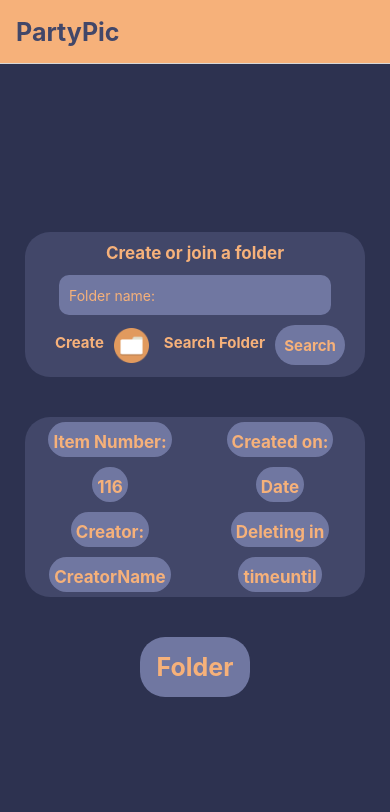
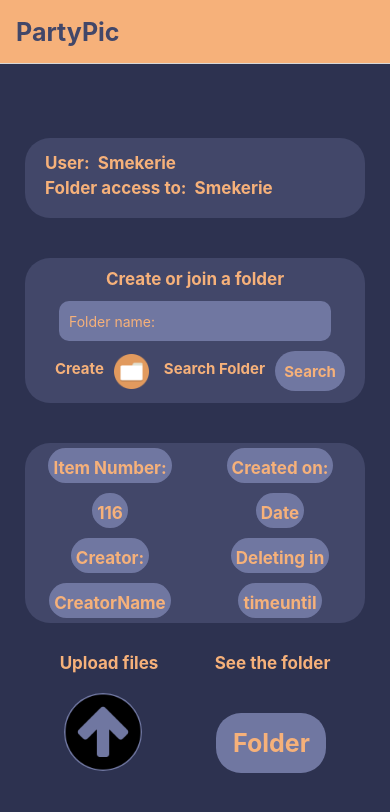
Before and after one commit to StefanBirsan/PartyPic, a React Native app: screen / in a window 390 px wide. Shown: the top 812 px of the page. Built offline with nearby package versions, Linux system fonts and the light colour scheme.

Commit message:
pita cu pita

```diff
--- a/CustomComponents/ButtonUP.js
+++ b/CustomComponents/ButtonUP.js
@@ -1,32 +1,31 @@
 import React, { useState } from 'react';
-import { Alert, Image, StyleSheet, Text, TouchableOpacity, View, SafeAreaView} from "react-native";
+import { Alert, Image, StyleSheet, Text, TouchableOpacity, View, SafeAreaView , Dimensions} from "react-native";
 import { firebase } from "../Scripts/config";
 import * as FileSystem from 'expo-file-system';
 import * as ImagePicker from 'expo-image-picker';
 
-
-
-const ButtonUp  = () => {
+const ButtonUp = () => {
     const [image, setImage] = useState(null);
     const [uploading, setUploading] = useState(false);
 
-    const pickImage = async ()  => {
+    const pickImage = async () => {
         let result = await ImagePicker.launchImageLibraryAsync({
             mediaTypes: ImagePicker.MediaTypeOptions.All,  //Images and Videos
             allowsEditing: true,
-            aspect: [4,3],
+            aspect: [4, 3],
             quality: 1,
         });
 
-        if (!result.canceled) {
+        if (!result.cancelled) {
             setImage(result.assets[0].uri);
+            uploadMedia(result.assets[0].uri); // Call uploadMedia function after picking image
         }
     };
 
-    const uploadMedia = async () => {
+    const uploadMedia = async (imageUri) => {
         setUploading(true);
         try {
-            const { uri } = await FileSystem.getInfoAsync(image);
+            const { uri } = await FileSystem.getInfoAsync(imageUri);
             const blob = await new Promise((resolve, reject) => {
                 const xhr = new XMLHttpRequest();
                 xhr.onload = () => {
@@ -40,10 +39,10 @@ const ButtonUp  = () => {
                 xhr.send(null);
             });
 
-            const filename = image.substring(image.lastIndexOf('/') + 1);
+            const filename = imageUri.substring(imageUri.lastIndexOf('/') + 1);
             const ref = firebase.storage().ref().child(`images/${filename}`);
 
-            await  ref.put(blob);
+            await ref.put(blob);
             setUploading(false);
             Alert.alert('File has been Uploaded!');
             setImage(null);
@@ -57,20 +56,14 @@ const ButtonUp  = () => {
 
     return (
         <SafeAreaView style={styles.container}>
+
             <TouchableOpacity style={styles.selectButton} onPress={pickImage}>
-                <Text style={styles.buttonText}>Pick your FILE</Text>
+
+                <Image style={styles.img} source={require('../assets/uploadIMG.png')} />
+
             </TouchableOpacity>
-            <View style={styles.imageContainer}>
-                {image && <Image
-                    source={{uri: image}}
-                    style={{width:150, height: 150}}
-                />}
-            </View>
-            <TouchableOpacity onPress={uploadMedia}>
-                <Image style={styles.img} source={require('../assets/uploadIMG.png')} />
-            </TouchableOpacity>
+
         </SafeAreaView>
-
     );
 };
 
@@ -82,25 +75,23 @@ const styles = StyleSheet.create({
     buttonText: {
         color: '#fff',
         fontWeight: 'bold',
-
     },
     container: {
         alignItems: "center",
     },
-
     imageContainer: {
         marginTop: 15,
         marginBottom: 10,
-        alignItems:"center",
+        alignItems: "center",
     },
-
     selectButton: {
-        borderRadius: 25,
-        width: 110,
-        height: 50,
-        backgroundColor: '#9f79ad',
+        borderRadius: Math.round(Dimensions.get('window').width + Dimensions.get('window').height) / 2,
+        width: Dimensions.get('window').width * 0.2,
+        height: Dimensions.get('window').width * 0.2,
+        backgroundColor:'#7077A1',
         justifyContent: 'center',
         alignItems: 'center',
+        marginBottom: 10,
     }
 });
 
--- /dev/null
+++ b/CustomComponents/UserCard.js
@@ -0,0 +1,73 @@
+import React from "react";
+import { StyleSheet, View, Platform, Text } from "react-native";
+
+
+const UserCard = () => {
+
+    return (
+        <View style={[styles.container, Platform.OS === 'android' && styles.androidShadow]}>
+            <View  style={styles.usercard}>
+
+                <Text style={styles.title}>User: </Text>
+
+                <Text style={styles.nams}> Smekerie</Text>
+
+            </View>
+
+            <View style={styles.usercard}>
+
+                <Text style={styles.title}>Folder access to: </Text>
+
+                <Text style={styles.nams}> Smekerie </Text>
+
+            </View>
+
+        </View>
+    );
+};
+
+const styles = StyleSheet.create({
+    container: {
+        borderRadius: 25,
+        width: 340,
+        height: 80,
+        backgroundColor: '#424769',
+        justifyContent: 'center',
+        marginTop: 20,
+        marginBottom: 20,
+    },
+
+    androidShadow: {
+        elevation: 5,
+    },
+
+    title: {
+        marginBottom: 5,
+        fontSize: 17,
+        fontWeight: 'bold',
+        color: '#F6B17A',
+        marginLeft: 20,
+    },
+
+    usercard : {
+        flexDirection : "row",
+    },
+
+    nams : {
+        marginBottom: 5,
+        fontSize: 17,
+        fontWeight: 'bold',
+        color: '#F6B17A',
+    },
+
+    folder : {
+        marginBottom: 5,
+        fontSize: 17,
+        fontWeight: 'bold',
+        color: '#F6B17A',
+        marginLeft: 5,
+    },
+
+});
+
+export default UserCard;
--- a/CustomScreens/Folderscreen.js
+++ b/CustomScreens/Folderscreen.js
@@ -11,14 +11,14 @@ const Folderscreen = () => {
                 return value
             }
         } catch (e) {
-            console.log(e)
+
         }}
 
     const [foldername, setFoldername] = useState("")
 
     useEffect(() => {
         getData().then(response =>{
-            console.log(response)
+
             setFoldername(response)
         })
     }, []);
@@ -39,20 +39,13 @@ const Folderscreen = () => {
 
     return (
         <View style={styles.Smekcontainer}>
+
             <View style={styles.topsmekcont}>
-                <Text style={styles.textsmek}>Folder Code: {foldername}</Text>
 
-                <TouchableOpacity
-                    style={styles.resetbutton}
-                    onPress={() => AsyncStorage.clear()}
-                >
-                    <Text>Ma arunc in cada</Text>
-                </TouchableOpacity>
+                <Text style={styles.textsmek}>Folder Name: {foldername}</Text>
 
             </View>
-            <View style={styles.bottomContainer}>
-               <ButtonUP/>
-            </View>
+
         </View>
     );
 };
@@ -74,14 +67,14 @@ const styles = StyleSheet.create({
     textsmek: {
         color: "#fff",
         fontSize: 27,
-        position: 'absolute', // Position text absolutely
-        top: 30, // Set top edge to top of container
-        left: 10, // Set left edge to left of container
+        position: 'absolute',
+        top: 30,
+        left: 10,
     },
     buttonup: {
         position: 'absolute',
-        bottom: 0, // Set bottom edge to bottom of container
-        left: '45%', // Position 50% to the left
+        bottom: 0,
+        left: '45%',
 
     },
     resetbutton: {
--- a/CustomScreens/Mainscreen.js
+++ b/CustomScreens/Mainscreen.js
@@ -1,8 +1,10 @@
-import {StyleSheet, View} from 'react-native';
+import {StyleSheet, Text, View} from 'react-native';
 import {createBottomTabNavigator} from '@react-navigation/bottom-tabs';
 import NavigPush from "../CustomComponents/NavigPush";
 import FolderGen from "../CustomComponents/FolderGen";
 import FolderDetails from "../CustomComponents/FolderDetails";
+import UserCard from "../CustomComponents/UserCard";
+import ButtonUp from "../CustomComponents/ButtonUP";
 
 const BottomTab = createBottomTabNavigator();
 
@@ -10,11 +12,28 @@ const MainScreen = () => {
     return(
         <View style={styles.container}>
 
+            <UserCard></UserCard>
+
             <FolderGen></FolderGen>
 
             <FolderDetails></FolderDetails>
 
-            <NavigPush></NavigPush>
+            <View>
+
+                <Text style={styles.texts1}>Upload files              See the folder</Text>
+
+            </View>
+
+            <View style={styles.bottomrow}>
+
+                <ButtonUp styles={styles.bottomup}></ButtonUp>
+
+                <Text>                   </Text>
+
+                <NavigPush></NavigPush>
+
+            </View>
+
 
 
         </View>
@@ -27,7 +46,7 @@ const styles = StyleSheet.create({
         backgroundColor: '#2D3250',
         alignItems: 'center',
         justifyContent: 'center',
-        alignContent: 'space-between'
+
     },
     textsmek: {
         paddingBottom: 50,
@@ -37,7 +56,26 @@ const styles = StyleSheet.create({
     img : {
         width: 150,
         height: 150,
-    }
+    },
+
+    bottomrow : {
+        flexDirection : "row",
+        marginTop: 20,
+        justifyContent: 'space-between',
+        marginBottom: 10,
+    },
+
+    bottomup : {
+        marginRight: 20,
+    },
+
+    texts1: {
+        fontWeight: "bold",
+        fontSize: 17,
+        color: '#F6B17A',
+        marginTop: 10,
+    },
+
 });
 
 export default MainScreen;
--- a/Scripts/config.js
+++ b/Scripts/config.js
@@ -1,5 +1,7 @@
 import firebase from "firebase/compat";
 import 'firebase/compat/storage';
+
+
 
 const firebaseConfig = {
     apiKey: "AIzaSyCkLm3H6y-V6vS7jU8XC-nqtyqpHCcWBfQ",
--- a/package.json
+++ b/package.json
@@ -10,6 +10,7 @@
   },
   "dependencies": {
     "@expo/vector-icons": "^14.0.0",
+    "@firebase/auth": "^1.6.0",
     "@firebase/webchannel-wrapper": "0.10.5",
     "@react-native-async-storage/async-storage": "1.21.0",
     "@react-navigation/bottom-tabs": "^6.5.12",
@@ -22,8 +23,9 @@
     "firebase": "^10.8.0",
     "react": "18.2.0",
     "react-native": "0.73.4",
-    "react-native-vector-icons": "^10.0.3",
-    "react-native-gesture-handler": "~2.14.0"
+    "react-native-gesture-handler": "~2.14.0",
+    "react-native-linear-gradient": "^2.8.3",
+    "react-native-vector-icons": "^10.0.3"
   },
   "devDependencies": {
     "@babel/core": "^7.20.0"
```
Also changed, not shown: App.js (indentation only), CustomScreens/LoginScreen.js (added), 1 other file (tests, documents, lock files or other folders).
